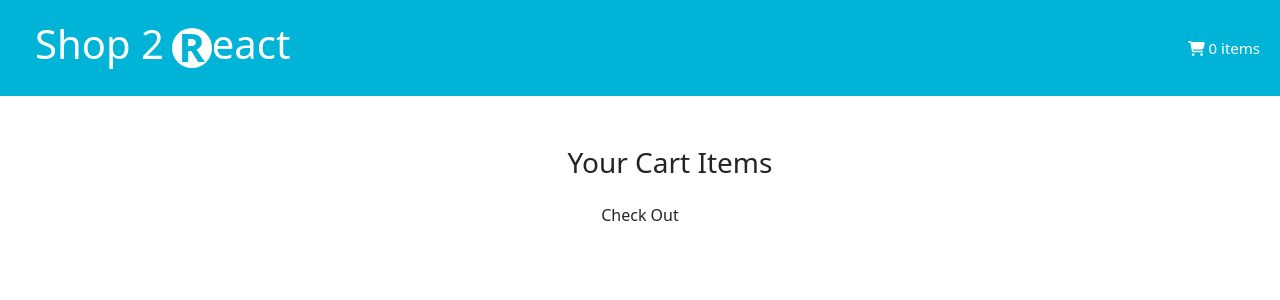
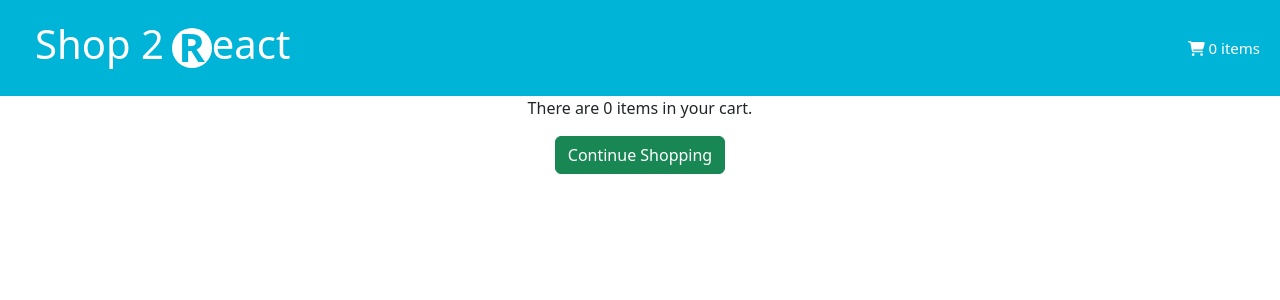
Before and after one commit to iffydopsqueen/full-stack-web-dev-wk-3, a React (Create React App) app in the folder Day 3/shopcart/: page /cart in a window 1280 px wide. Shown: the top 300 px of the page. Built offline with nearby package versions, Linux system fonts and the light colour scheme.

Commit message:
Modified the Cart component to display a msg and disable the 'check out' btn when cart is empty

```diff
--- a/Day 3/shopcart/src/cart.js
+++ b/Day 3/shopcart/src/cart.js
@@ -8,6 +8,13 @@ const Cart = ({ products }) => {
 
     return (
         <div>
+            {cartItems.length === 0 ? (
+                <React.Fragment>
+                    <p className="cart-text">There are {cartItems.length} items in your cart.</p>
+                    <Link to="/" className="btn btn-success">Continue Shopping</Link>
+                </React.Fragment>
+            ) : (
+                <React.Fragment>
                     <h3 className="cart-heading">Your Cart Items</h3>
                     <div className="cart">
                         <ul>
@@ -24,11 +31,13 @@ const Cart = ({ products }) => {
                     </div>
                     {/* Add Check Out button */}
                     <Link
-                to={cartItems.length > 0 ? "/checkout" : "/"}
-                className={`btn ${cartItems.length > 0 ? "btn-primary" : "btn-disabled"}`}
+                        to="/checkout"
+                        className="btn btn-primary"
                     >
                         Check Out
                     </Link>
+                </React.Fragment>
+            )}
         </div>
     );
 };
```
Lines whose indentation alone changed are shown as unchanged.
